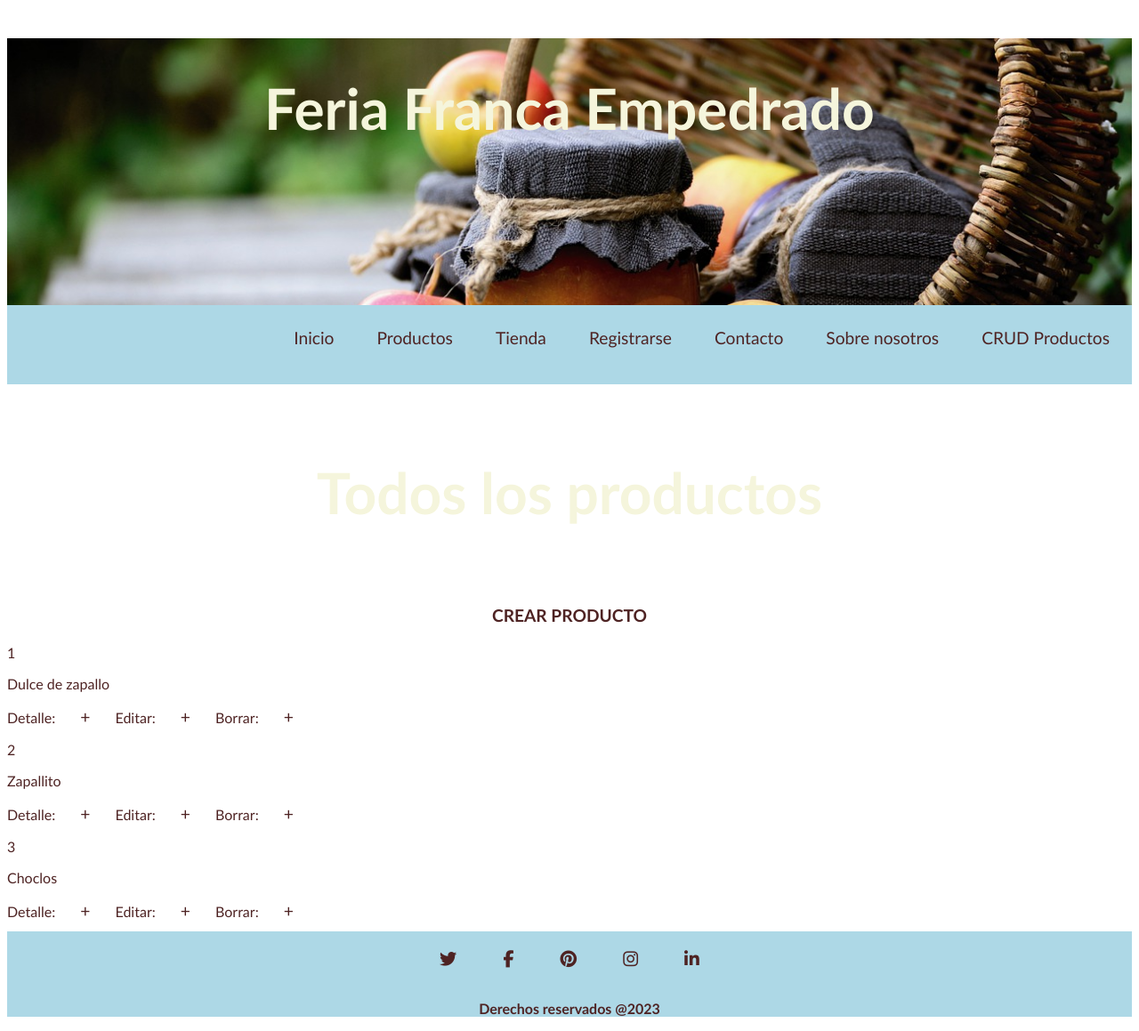
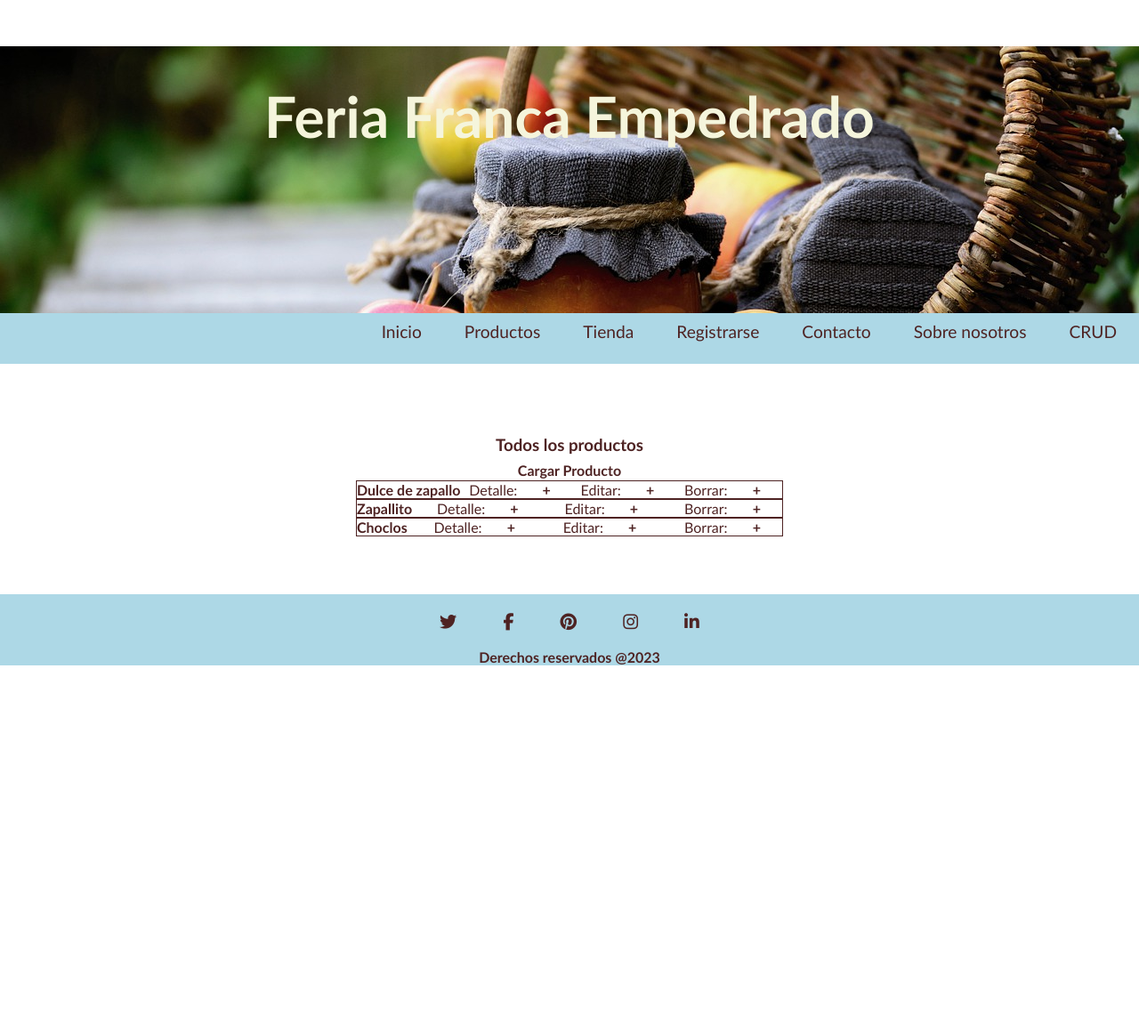
Before and after one commit to BJavierG/TIF_CaC_2023, a Django app: page /productos_app/ in a window 1280 px wide. Shown: the whole page at 89% size. After the commit the page ends 748 px from the top, so only its background shows below. Run offline with Django 4.2, Linux system fonts and the light colour scheme; data comes from the database, SQL or seed files in the repository; both versions use the stored data as it was after the commit; some libraries are stand-ins or nearby versions.

Commit message:
Se corrige el

```diff
--- a/feria_app/templates/productos_app.html
+++ b/feria_app/templates/productos_app.html
@@ -4,13 +4,10 @@
 
 <main>
     <div class="main-color-productos">
-        <h1>Todos los productos</h1>
-        <h2><a href="{% url 'productos:create' %}">CREAR PRODUCTO</a></h2>
+        <h3>Todos los productos</h1>
+        <h2><a href="{% url 'productos:create' %}">Cargar Producto</a></h2>
         {% for producto in producto_list %}
         <div class="list">
-            <span>
-                <p>{{forloop.counter}}</p>
-            </span>
             <span>
                 <p>{{producto.articulo}}</p>
             </span>
--- a/feria_app/templates/productos_create.html
+++ b/feria_app/templates/productos_create.html
@@ -3,11 +3,12 @@
 
 <main>
     <div class="main-color-productos">
-        <h1>CREAR PRODUCTO</h1>
+        <h2>Cargando producto</h2>
         <form method="post">
             {% csrf_token %}
             <div>{{form.as_p}}</div>
-            <input type="Crear Producto" value="{{ tipo }}" />
+            <br>
+            <input type="submit" value="{{ tipo }}">
         </form>
 
         <a href="{% url 'productos:all' %}">Volvamos al Inicio</a>
--- a/feria_app/templates/productos_detail.html
+++ b/feria_app/templates/productos_detail.html
@@ -3,7 +3,7 @@
 
 <main>
     <div class="main-color-productos">
-        <h1>{{productos.nombre}}</h1>
+        <h2>{{producto.articulo}}</h2>
         {% for label, value in producto.get_fields %}
 
         <p>{{label | upper}}</p>
--- a/feria_app/urls.py
+++ b/feria_app/urls.py
@@ -1,6 +1,6 @@
 
 from django.urls import path
-from .views import      ProductoListView,ProductoCreateView , ProductoDeleteView , ProductoUpdateView , ProductoDetailView
+from .views import ProductoListView,ProductoCreateView , ProductoDeleteView , ProductoUpdateView , ProductoDetailView
 
 from .router import router
 
--- a/feria_app/views.py
+++ b/feria_app/views.py
@@ -31,6 +31,7 @@ class ProductoCreateView(ProductoBaseView, CreateView):
     extra_context = {
         "tipo" : "Crear Producto"
     }
+    succes_url = reverse_lazy("productos:all")
 
 class ProductoUpdateView(ProductoBaseView, UpdateView):
 
@@ -38,6 +39,7 @@ class ProductoUpdateView(ProductoBaseView, UpdateView):
     extra_context = {
         "tipo" : "Actualizar Producto"
     }
+    succes_url = reverse_lazy("productos:all")
 
 class ProductoDeleteView(ProductoBaseView, DeleteView):
 
@@ -45,3 +47,4 @@ class ProductoDeleteView(ProductoBaseView, DeleteView):
     extra_context = {
         "tipo" : "Borrar Producto"
     }
+    success_url = reverse_lazy("productos:all")
--- a/statics/css/style.css
+++ b/statics/css/style.css
@@ -51,7 +51,6 @@ h1{
    font-size: 4rem;
    text-align: center;
    color:beige;
-
 }
 h2{
    color: rgb(78, 35, 35);
--- a/statics/css/tienda.css
+++ b/statics/css/tienda.css
@@ -18,3 +18,64 @@
     grid-template-columns: repeat(4, 1fr);
     grid-template-rows: auto;
     gap: 2rem;}
+
+/* CRUD */
+@import url("https://fonts.googleapis.com/css2?family=Raleway:wght@100&display=swap");
+* {
+    margin: 0;
+
+    font-family: "Raleway", sans-serif;
+
+    scroll-behavior: smooth;
+}
+
+body {
+    background-position: center;
+    background-repeat: no-repeat;
+    background-size: cover;
+    height: 100vh;
+    width: 100vw;
+    display: flex;
+    flex-direction: column;
+    justify-content: space-evenly;
+    flex: 1;
+
+    color: white;
+}
+
+/*TODO SPINNER*/
+
+/*TODO OverFLOW*/
+
+
+.main-color-productos {
+    color:  rgb(78, 35, 35);
+    display: flex;
+    flex-direction: column;
+    justify-content: center;
+    align-items: center;
+}
+
+.main-color-productos p,
+.main-color-productos a {
+    font-size: 1rem;
+    font-weight: 700;
+    color:  rgb(78, 35, 35);
+
+}
+
+.main-color-productos a:active,
+.main-color-productos a:visited,
+.main-color-productos a:link,
+.main-color-productos a:focus {
+    text-decoration: none;
+    color:  rgb(78, 35, 35);
+}
+
+.main-color-productos > .list {
+    display: flex;
+    flex-direction: row;
+    width: 30rem;
+    justify-content: space-between;
+    border: 1px double  rgb(78, 35, 35);
+}
--- a/templates/base.html
+++ b/templates/base.html
@@ -32,7 +32,7 @@
                         <li><a href="{% url 'registrarse' %}">Registrarse</a></li>
                         <li><a href="{% url 'contacto' %}">Contacto</a></li>
                         <li><a href="{% url 'sobre_nosotros' %}">Sobre nosotros</a></li>
-                        <li><a href="{% url 'productos:all' %}">CRUD Productos </a></li>
+                        <li><a href="{% url 'productos:all' %}">CRUD</a></li>
                     </ul>
                 </nav>
         </div>
--- a/templates/pantallas/sobrenosotros.html
+++ b/templates/pantallas/sobrenosotros.html
@@ -1,5 +1,5 @@
 {% extends 'base.html' %}
-
+{%  load static %}
 {% block content %}
 <main>
 
@@ -7,7 +7,7 @@
         <h3 align="center" >La Feria Franca</h3>
         <p>La feria Franca esta constituida por productores de la Agricultura Familiar que comercializan en forma directa los productos cultivados y elaborados por ellos mismos en forma directa al consumidor, garantizando de esta forma la calidad de sus mercaderias y cuyo objeto es la autosustentacion familiar de los productores como el menor costo de sus productos ofrecidos a los consumidores</p>
 
-        <img src=".././imagenes/IMG-20180428-WA0003.jpg" alt="" width="60%" height="80%" style="border-radius: 20px;" >
+        <img src="{% static '/imagenes/IMG-20180428-WA0003.jpg' %}" alt="" width="60%" height="80%" style="border-radius: 20px;" >
     </div>
 </main>
 
```
Also changed, not shown: feria_app/templates/productos_delete.html (+7 -6 lines), requirements.txt (added, +7 -0 lines), templates/pantallas/productos.html (+4 -4 lines), db.sqlite3, feria_app/serializer.py (line endings or trailing spaces).
